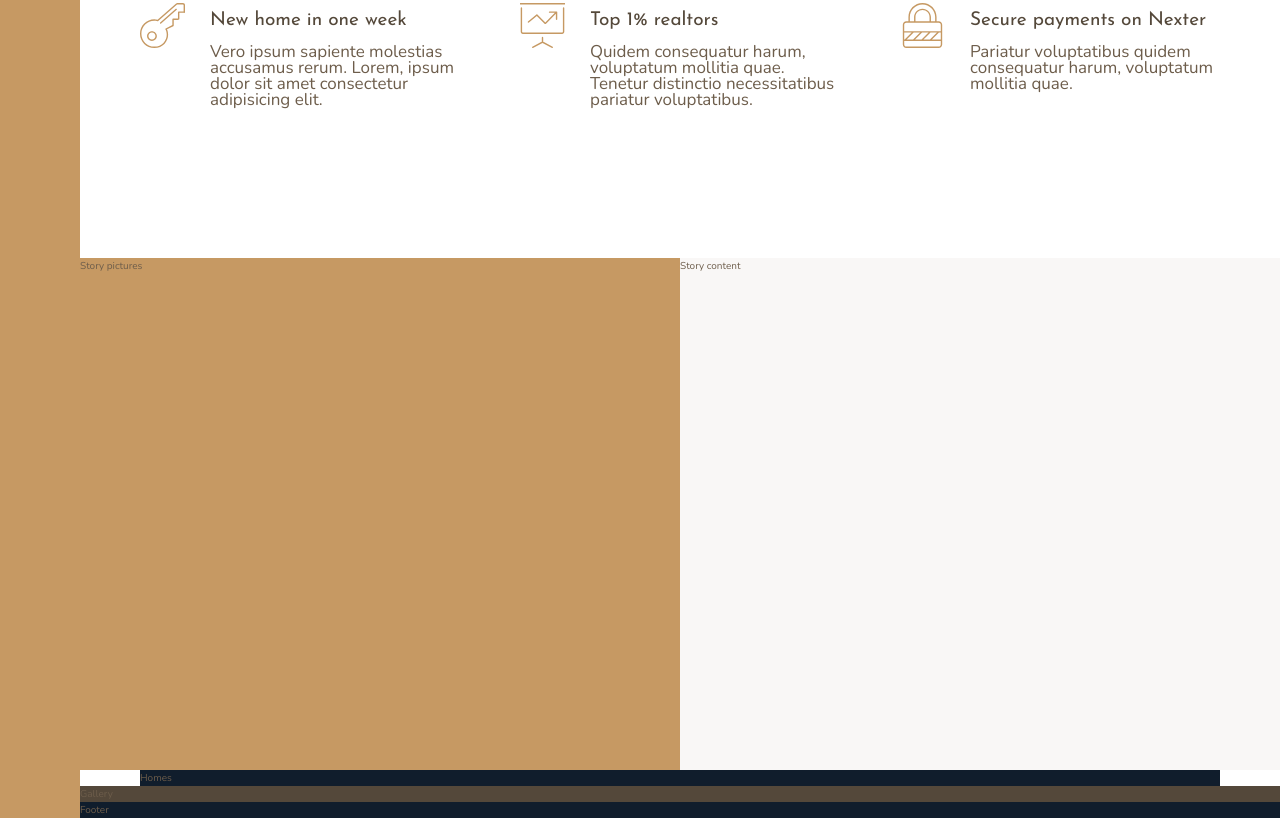
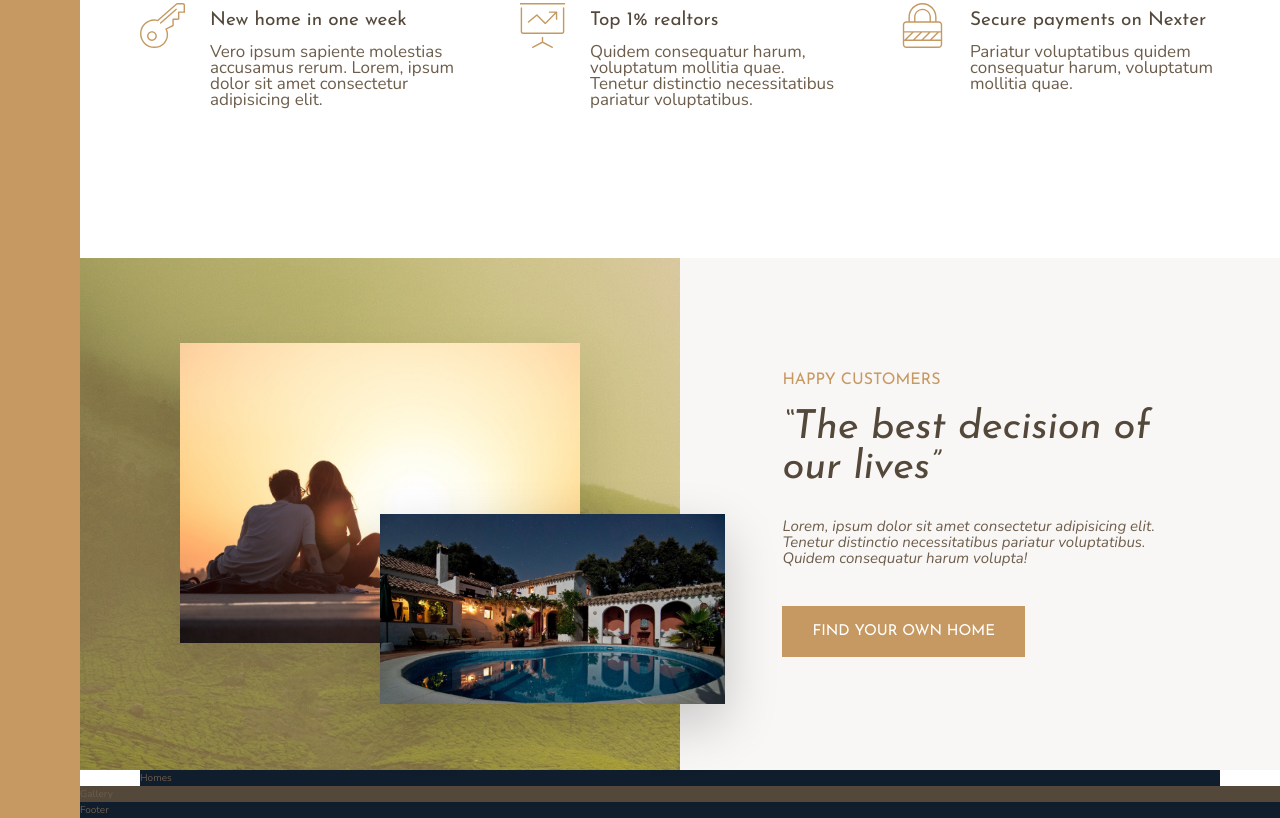
Before and after one commit to jonas1307/udemy-nexter, a website: page index.html in a window 1280 px wide. Shown: the part 932-1750 px from the top of the page. Drawn offline with nearby package versions, Linux system fonts and the light colour scheme.

Commit message:
story section

```diff
--- a/index.html
+++ b/index.html
@@ -73,10 +73,14 @@
 
         </section>
         <div class="story__pictures">
-            Story pictures
+            <img src="img/story-1.jpeg" alt="Couple with new house" class="story__img--1">
+            <img src="img/story-2.jpeg" alt="new house" class="story__img--2">
         </div>
         <div class="story__content">
-            Story content
+            <h3 class="heading-3 mb-sm">Happy customers</h3>
+            <h2 class="heading-2 heading-2--dark mb-md">&ldquo;The best decision of our lives&rdquo;</h2>
+            <p class="story__text">Lorem, ipsum dolor sit amet consectetur adipisicing elit. Tenetur distinctio necessitatibus pariatur voluptatibus. Quidem consequatur harum volupta!</p>
+            <button class="btn">Find your own home</button>
         </div>
         <section class="homes">
             Homes
--- a/sass/_story.scss
+++ b/sass/_story.scss
@@ -2,10 +2,47 @@
     &__pictures {
         background-color: $color-primary;
         grid-column: full-start / col-end 4;
+        background-image: linear-gradient(rgba($color-primary, .5), rgba($color-primary, .5)), url(../img/back.jpg);
+
+        display: grid;
+        grid-template-rows: repeat(6, 1fr);
+        grid-template-columns: repeat(6, 1fr);
+    }
+
+    &__img--1 {
+        width: 100%;
+        grid-row: 2 / 6;
+        grid-column: 2 / 6;
+        box-shadow: 0 2rem 5rem rgba(#000, .1);
+    }
+
+    &__img--2 {
+        width: 115%;
+        grid-row: 4 / 6;
+        grid-column: 4 / 7;
+        z-index: 20;
+        box-shadow: 0 2rem 5rem rgba(#000, .2);
     }
 
     &__content {
         background-color: $color-grey-light-1;
         grid-column: col-start 5 / full-end;
+
+        padding: 6rem 8vw;
+
+        // display: flex;
+        // flex-direction: column;
+        // justify-content: center;
+        // align-items: flex-start;
+
+        display: grid;
+        align-content: center;
+        justify-items: start;
+    }
+
+    &__text {
+        font-size: 1.5rem;
+        font-style: italic;
+        margin-bottom: 4rem;
     }
 }
--- a/sass/_typography.scss
+++ b/sass/_typography.scss
@@ -9,10 +9,19 @@
 
 .heading-2 {
     @extend %heading;
+    font-size: 4rem;
+    font-style: italic;
+    line-height: 1;
+
+    &--light { color: $color-grey-light-1; }
+    &--dark { color: $color-grey-dark-1; }
 }
 
 .heading-3 {
     @extend %heading;
+    font-size: 1.6rem;
+    color: $color-primary;
+    text-transform: uppercase;
 }
 
 .heading-4 {
@@ -22,3 +31,25 @@
     &--light { color: $color-grey-light-1; }
     &--dark { color: $color-grey-dark-1; }
 }
+
+.btn {
+    background-color: $color-primary;
+    color: #fff;
+    border: none;
+    border-radius: 0;
+    font-family: $font-display;
+    font-size: 1.5rem;
+    text-transform: uppercase;
+    padding: 1.8rem 3rem;
+    cursor: pointer;
+    transition: all .2s;
+
+    &:hover {
+        background-color:$color-primary-dark;
+    }
+}
+
+.mb-sm { margin-bottom: 2rem; }
+.mb-md { margin-bottom: 3rem; }
+.mb-lg { margin-bottom: 4rem; }
+.mb-hg { margin-bottom: 8rem; }
```
Also changed, not shown: css/style.css.
